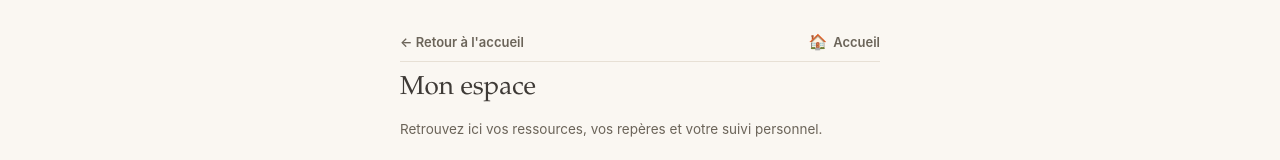
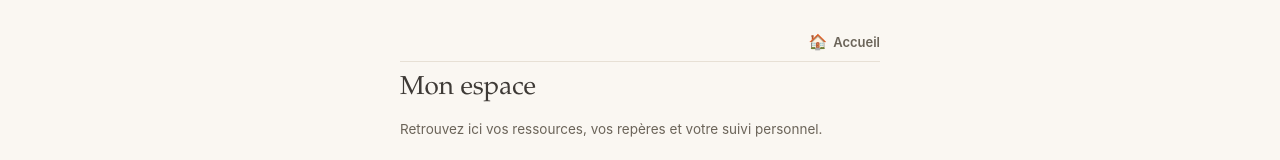
Before and after one commit to romanecarduner-lab/Regulation-app, a React (Vite) app: page / in a window 1280 px wide. Both pictures are taken after a click on the button 640 px from the left and 440 px from the top of the page. Shown: the top 160 px of the page. Built offline with nearby package versions, Linux system fonts and the light colour scheme.

Commit message:
Update App.jsx

```diff
--- a/src/App.jsx
+++ b/src/App.jsx
@@ -1098,6 +1098,7 @@ export default function App() {
             "infos-importantes": { label: "Retour à l'accueil", onClick: goBackHome },
           };
           const backInfo = BACK_MAP[screen];
+          const afficherRetour = backInfo && backInfo.onClick !== goBackHome;
           return (
             <div style={{
               position: "sticky", top: 0, zIndex: 15, background: c.bg,
@@ -1105,7 +1106,7 @@ export default function App() {
               borderBottom: `1px solid ${c.border}`,
               display: "flex", alignItems: "center", justifyContent: "space-between", gap: 10,
             }}>
-              {backInfo ? (
+              {afficherRetour ? (
                 <button onClick={backInfo.onClick} style={{
                   background: "none", border: "none", color: c.textSoft, fontFamily: fontBody,
                   fontSize: 13, fontWeight: 600, cursor: "pointer", padding: 0,
```
